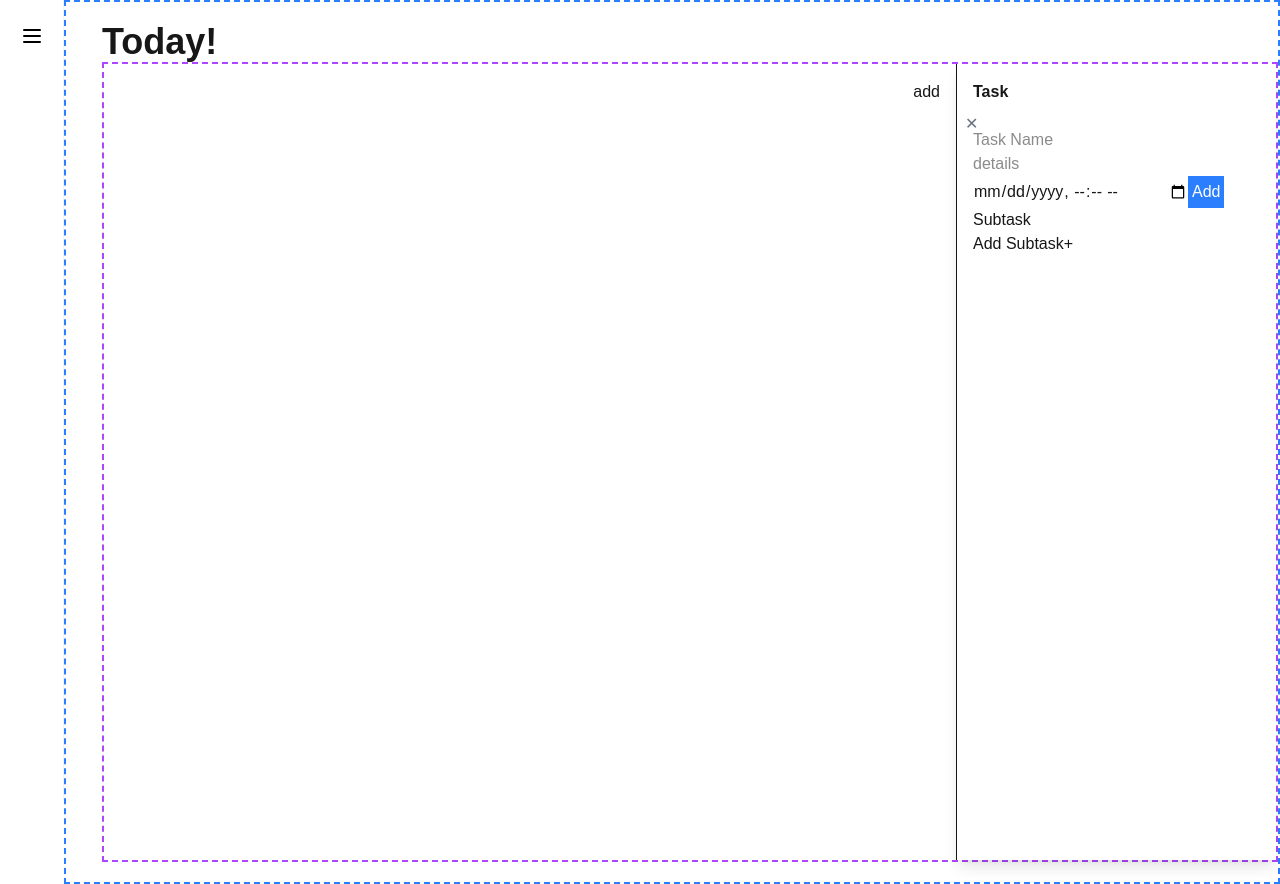
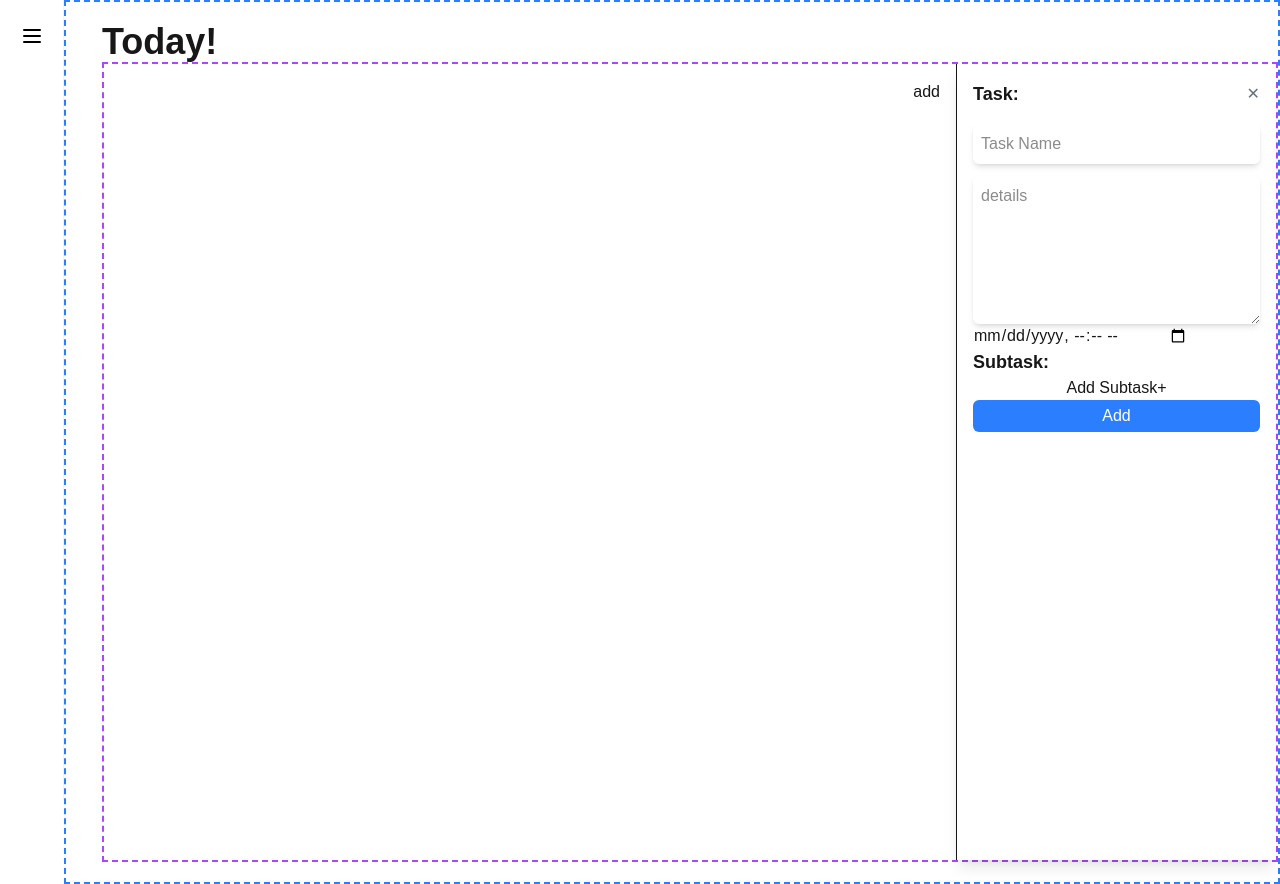
Before and after one commit to nca-gabriel/Momo, a Next.js app: page / in a window 1280 px wide. Both pictures are taken after a click on the button "add". Built offline with nearby package versions, Linux system fonts and the light colour scheme.

Commit message:
added checker

```diff
--- a/src/components/TodoForm.tsx
+++ b/src/components/TodoForm.tsx
@@ -2,20 +2,21 @@ import { useForm } from "react-hook-form";
 import { zodResolver } from "@hookform/resolvers/zod";
 import { todoSchema, type todoInput } from "../types/todo.schema";
 import { useEffect } from "react";
+import type { Resolver } from "react-hook-form";
 
 type Props = {
+  initialValues: todoInput | null;
+  onClose: () => void;
   onSubmit: (data: todoInput) => void;
-  initialValues: todoInput | null;
-  onDelete: () => void;
-  onClose: () => void;
+  onDelete: (id: string) => void;
 };
 
 // TodoForm.tsx
 export default function TodoForm({
+  initialValues,
+  onClose,
   onSubmit,
-  initialValues,
   onDelete,
-  onClose,
 }: Props) {
   const {
     register,
@@ -23,7 +24,7 @@ export default function TodoForm({
     formState: { errors },
     reset,
   } = useForm<todoInput>({
-    resolver: zodResolver(todoSchema),
+    resolver: zodResolver(todoSchema) as Resolver<todoInput>,
     defaultValues: initialValues ?? {
       title: "",
       details: "",
@@ -32,54 +33,86 @@ export default function TodoForm({
 
   // update form when initialValues changes
   useEffect(() => {
-    if (initialValues) reset(initialValues);
+    reset(
+      initialValues ?? {
+        id: crypto.randomUUID(),
+        title: "",
+        details: "",
+        date: new Date(),
+        status: false,
+        subTodos: [],
+      }
+    );
   }, [initialValues, reset]);
 
   const handleFormSubmit = (data: todoInput) => {
     onSubmit(data);
-
-    reset(); // <-- clears form after successful submit
-    onClose();
+    reset(data); // <-- clears form after successful submit
   };
 
   return (
     <div className="w-80 bg-white shadow-lg p-4 border-l">
-      <h1 className="font-bold">Task</h1>
+      <header className="flex justify-between mb-4">
+        <h1 className="font-bold text-lg">Task:</h1>
         <button
           type="button"
           onClick={onClose}
-        className="relative top-2 right-2 text-gray-500 hover:text-black"
+          className=" text-gray-500 hover:text-black"
         >
           ✕
         </button>
-      <form onSubmit={handleSubmit(handleFormSubmit)}>
-        <input {...register("title")} type="text" placeholder="Task Name" />
+      </header>
+      <form
+        onSubmit={handleSubmit(handleFormSubmit)}
+        className="flex flex-col flex-auto"
+      >
+        <div className="flex flex-col gap-3 min-h-50">
+          <input
+            {...register("title")}
+            type="text"
+            placeholder="Task Name"
+            className="shadow-md p-2 rounded-md"
+          />
           {errors.title && (
             <span className="text-red-500">{errors.title.message}</span>
           )}
-        <input {...register("details")} type="text" placeholder="details" />
+          <textarea
+            {...register("details")}
+            placeholder="details"
+            className="flex flex-1 shadow-md rounded-md p-2"
+          />
+        </div>
+        <section>
           <input
             type="datetime-local"
             {...register("date", {
               valueAsDate: true,
             })}
           />
-
-        <button type="submit" className="bg-blue-500 text-white p-1">
+        </section>
+        <h1 className="font-bold text-lg">Subtask:</h1>
+        <button>Add Subtask+</button>
+        <div className="flex  gap-2">
+          <button
+            type="submit"
+            className="bg-blue-500 text-white p-1 flex-1 rounded-md"
+          >
             {initialValues ? "Update" : "Add"}
           </button>
-        {onDelete && (
+          {initialValues && (
             <button
               type="button"
-            onClick={onDelete}
-            className="bg-red-500 text-white px-4 py-1 rounded"
+              onClick={() => {
+                onDelete(initialValues.id);
+                onClose();
+              }}
+              className="bg-red-500 text-white px-4 py-1 rounded flex-1"
             >
               Delete
             </button>
           )}
+        </div>
       </form>
-      <h2>Subtask</h2>
-      <button>Add Subtask+</button>
     </div>
   );
 }
--- a/src/components/TodoList.tsx
+++ b/src/components/TodoList.tsx
@@ -5,7 +5,7 @@ import { useState } from "react";
 import { todoInput } from "@/types/todo.schema";
 
 export default function TodoList() {
-  const { todos, addTodo, deleteTodo, updateTodo } = useTodos();
+  const { todos, addTodo, updateTodo, deleteTodo } = useTodos();
   const [drawer, setDrawer] = useState(false);
   const [editingTodo, setEditingTodo] = useState<todoInput | null>(null);
 
@@ -17,7 +17,7 @@ export default function TodoList() {
         <div className="flex justify-end">
           <button
             onClick={() => {
-              setDrawer(!drawer);
+              setDrawer(true);
               setEditingTodo(null);
             }}
           >
@@ -28,16 +28,32 @@ export default function TodoList() {
           {todos.map((todo) => (
             <li
               key={todo.id}
-              className="border p-2 flex justify-between"
-              onClick={() => {
-                setEditingTodo(todo);
-                setDrawer(true);
-              }}
+              className="border p-2 flex justify-between items-center"
             >
-              <div>
-                <h2 className="font-bold">{todo.title}</h2>
-                <small></small>
+              <div className="flex items-center gap-2">
+                <input
+                  type="checkbox"
+                  checked={todo.status || false}
+                  onChange={(e) =>
+                    updateTodo(todo.id, { ...todo, status: e.target.checked })
+                  }
+                />
+                <h2
+                  className={`font-bold ${
+                    todo.status ? "line-through text-gray-400" : ""
+                  }`}
+                >
+                  {todo.title}
+                </h2>
               </div>
+              <button
+                onClick={() => {
+                  setEditingTodo(todo);
+                  setDrawer(true);
+                }}
+              >
+                Edit
+              </button>
             </li>
           ))}
         </ul>
@@ -47,27 +63,20 @@ export default function TodoList() {
       {drawer && (
         <TodoForm
           initialValues={editingTodo}
+          onClose={() => {
+            setEditingTodo(null);
+            setDrawer(false);
+          }}
           onSubmit={(data) => {
             if (editingTodo) {
               updateTodo(editingTodo.id, data);
-              setEditingTodo(null);
             } else {
               addTodo(data);
             }
           }}
-          onClose={() => {
-            setEditingTodo(null);
-            setDrawer(false);
+          onDelete={(id) => {
+            deleteTodo(id);
           }}
-          onDelete={
-            editingTodo
-              ? () => {
-                  deleteTodo(editingTodo.id);
-                  setEditingTodo(null);
-                  setDrawer(false);
-                }
-              : undefined
-          }
         />
       )}
     </div>
--- a/src/hooks/useTodos.tsx
+++ b/src/hooks/useTodos.tsx
@@ -1,6 +1,6 @@
 import { useEffect, useReducer } from "react";
 import { todoReducer } from "@/types/todo.reducer";
-import { subTodoInput, todoInput } from "@/types/todo.schema";
+import { todoInput } from "@/types/todo.schema";
 
 const STORAGE_KEY = "todos";
 
@@ -32,32 +32,10 @@ export function useTodos() {
     dispatch({ type: "DELETE_TODO", payload: { id } });
   };
 
-  const addSubTodo = (todoId: string, subTodo: subTodoInput) => {
-    dispatch({ type: "ADD_SUBTODO", payload: { todoId, subTodo } });
-  };
-
-  const updateSubTodo = (
-    todoId: string,
-    subTodoId: string,
-    subTodo: Partial<subTodoInput>
-  ) => {
-    dispatch({
-      type: "UPDATE_SUBTODO",
-      payload: { todoId, subTodoId, subTodo },
-    });
-  };
-
-  const deleteSubTodo = (todoId: string, subTodoId: string) => {
-    dispatch({ type: "DELETE_SUBTODO", payload: { todoId, subTodoId } });
-  };
-
   return {
     todos,
     addTodo,
     updateTodo,
     deleteTodo,
-    addSubTodo,
-    updateSubTodo,
-    deleteSubTodo,
   };
 }
--- a/src/types/todo.action.ts
+++ b/src/types/todo.action.ts
@@ -1,17 +1,7 @@
-import { todoInput, subTodoInput, TodoState } from "./todo.schema";
+import { todoInput, TodoState } from "./todo.schema";
 
 export type TodoAction =
   | { type: "INIT_TODOS"; payload: TodoState }
   | { type: "ADD_TODO"; payload: todoInput }
   | { type: "UPDATE_TODO"; payload: { id: string; data: Partial<todoInput> } }
-  | { type: "DELETE_TODO"; payload: { id: string } }
-  | { type: "ADD_SUBTODO"; payload: { todoId: string; subTodo: subTodoInput } }
-  | {
-      type: "UPDATE_SUBTODO";
-      payload: {
-        todoId: string;
-        subTodoId: string;
-        subTodo: Partial<subTodoInput>;
-      };
-    }
-  | { type: "DELETE_SUBTODO"; payload: { todoId: string; subTodoId: string } };
+  | { type: "DELETE_TODO"; payload: { id: string } };
--- a/src/types/todo.reducer.ts
+++ b/src/types/todo.reducer.ts
@@ -7,7 +7,6 @@ export function todoReducer(state: TodoState, action: TodoAction): TodoState {
       return action.payload;
     case "ADD_TODO":
       return [...state, action.payload];
-
     case "UPDATE_TODO":
       return state.map((todo) =>
         todo.id === action.payload.id
@@ -16,38 +15,6 @@ export function todoReducer(state: TodoState, action: TodoAction): TodoState {
       );
     case "DELETE_TODO":
       return state.filter((todo) => todo.id !== action.payload.id);
-    case "ADD_SUBTODO":
-      return state.map((todo) =>
-        todo.id === action.payload.todoId
-          ? { ...todo, subTodos: [...todo.subTodos, action.payload.subTodo] }
-          : todo
-      );
-    case "UPDATE_SUBTODO":
-      return state.map((todo) =>
-        todo.id === action.payload.todoId
-          ? {
-              ...todo,
-              subTodos: todo.subTodos.map((sub) =>
-                sub.id === action.payload.subTodoId
-                  ? { ...sub, ...action.payload.subTodo }
-                  : sub
-              ),
-            }
-          : todo
-      );
-
-    case "DELETE_SUBTODO":
-      return state.map((todo) =>
-        todo.id === action.payload.todoId
-          ? {
-              ...todo,
-              subTodos: todo.subTodos.filter(
-                (sub) => sub.id !== action.payload.subTodoId
-              ),
-            }
-          : todo
-      );
-
     default:
       return state;
   }
--- a/src/types/todo.schema.ts
+++ b/src/types/todo.schema.ts
@@ -3,7 +3,7 @@ import { z } from "zod";
 export const subTodoSchema = z.object({
   id: z.uuid().default(() => crypto.randomUUID()),
   title: z.string().min(1, "title is required"),
-  details: z.string().optional(),
+  details: z.string().default(""),
   date: z.date().default(() => new Date()),
 });
 export type subTodoInput = z.infer<typeof subTodoSchema>;
@@ -11,8 +11,9 @@ export type subTodoInput = z.infer<typeof subTodoSchema>;
 export const todoSchema = z.object({
   id: z.uuid().default(() => crypto.randomUUID()),
   title: z.string().min(1, "title is required"),
-  details: z.string().optional(),
+  details: z.string().default(""),
   date: z.date().default(() => new Date()),
+  status: z.boolean().default(false),
   subTodos: z.array(subTodoSchema).default([]),
 });
 export type todoInput = z.infer<typeof todoSchema>; // single object
```
Lines whose indentation alone changed are shown as unchanged.
